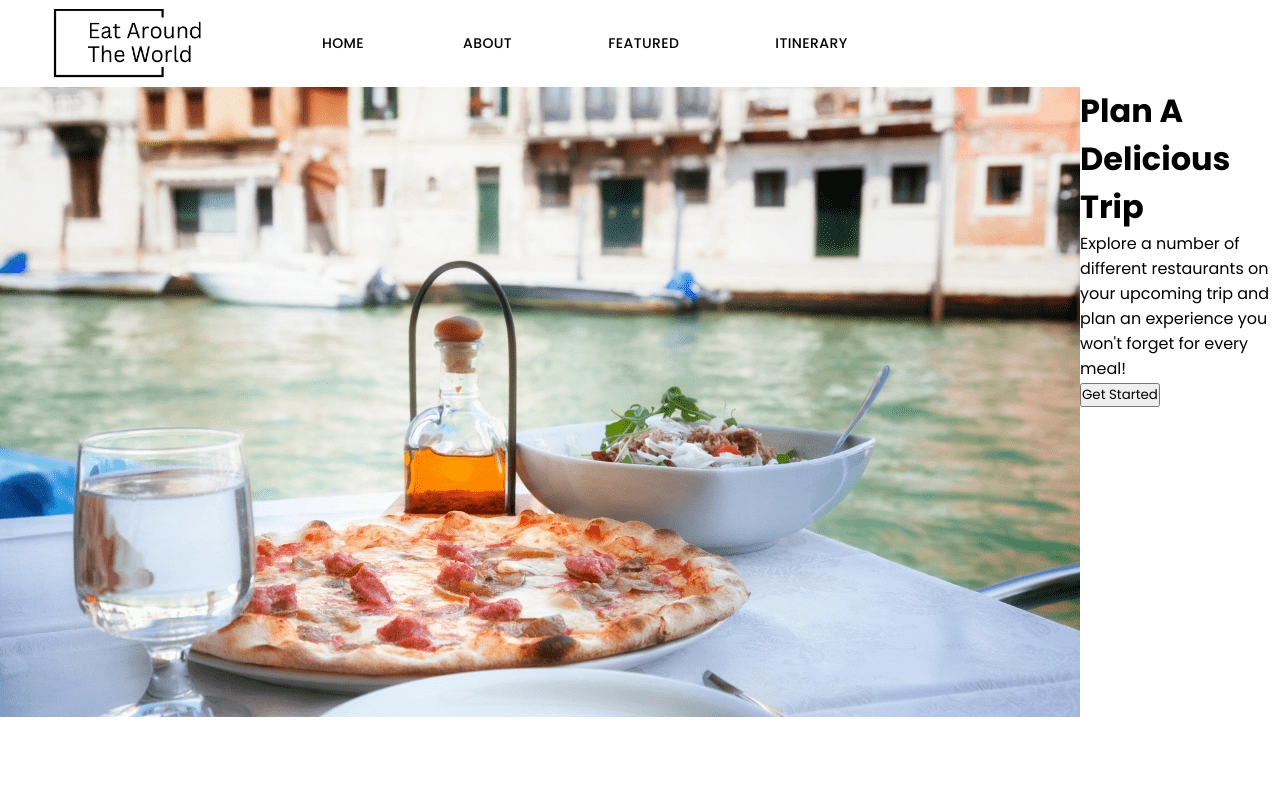
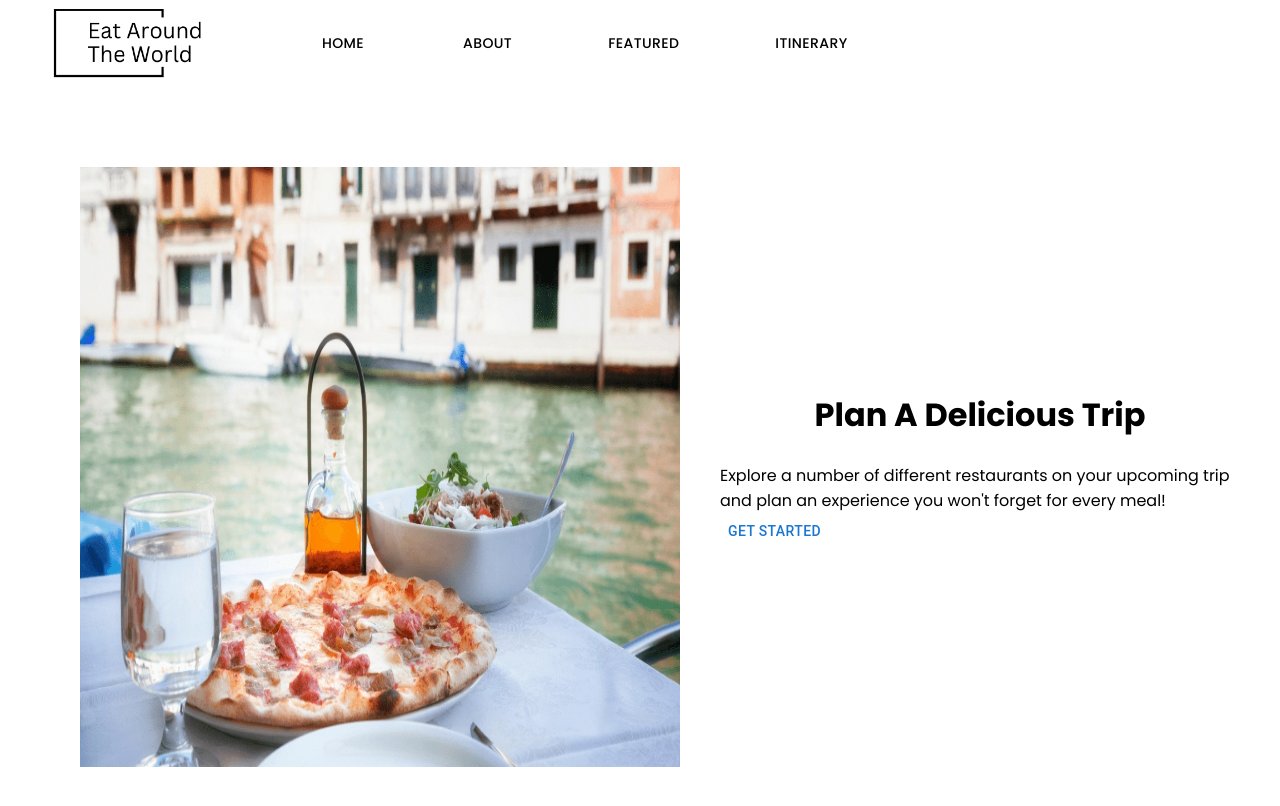
Before and after one commit to nadirao/eat-around-the-world-client, a React (Create React App) app: page / in a window 1280 px wide. Shown: the top 806 px of the page. Built offline with nearby package versions, Linux system fonts and the light colour scheme.

Commit message:
home page done

```diff
--- a/src/pages/Featured/Featured.js
+++ b/src/pages/Featured/Featured.js
@@ -5,6 +5,7 @@ export default function Featured(props) {
   return (
 <ImageList sx={{ width: '100vmin', height: '100vh'}} cols={3} rowHeight={400}>
   {props.businesses.map((item) => (
+
     <ImageListItem key={item.imageSrc}>
       <img
         src={`${item.imageSrc}?w=164&h=164&fit=crop&auto=format`}
--- a/src/pages/Home/Home.css
+++ b/src/pages/Home/Home.css
@@ -1,18 +1,21 @@
-.container {
+.home-container {
     display: flex;
     align-items: center;
     flex-direction: row;
+    margin: 5vmin;
    }
 
-   img {
+   .home-image{
+    margin: 5vmin;
 
-    float: left;
    }
 
-   .text {
-     background-color: #f1f1f1;
-     font-size: 20px;
-     padding-left: 20px;
-     padding-top: 20%;
-     float: left;
+   .home-image > img{
+    width: 600px;
+    height: 600px;
    }
+
+   h1{
+    text-align: center;
+    margin-bottom: 3vmin;
+   }
--- a/src/pages/Home/Home.js
+++ b/src/pages/Home/Home.js
@@ -1,6 +1,7 @@
 import "./Home.css";
 import HomeImg from "../../assets/home-page-img.png";
 import { Link } from "react-router-dom";
+import { Button } from '@mui/material'
 
 export default function Home() {
   return (
@@ -18,7 +19,7 @@ export default function Home() {
           </p>
           <div className="home-content-btns"></div>
           <Link to="/about">
-            <button className="home-button" type="button">Get Started</button>
+            <Button className="home-button" type="button">Get Started</Button>
           </Link>
         </div>
       </div>
```
